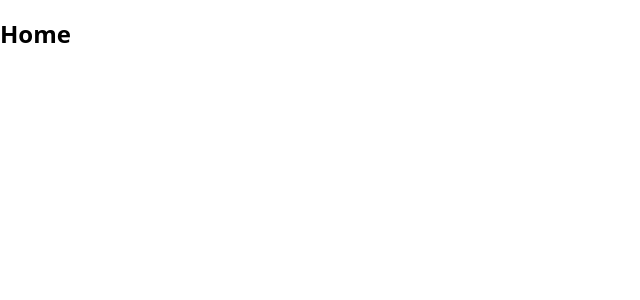
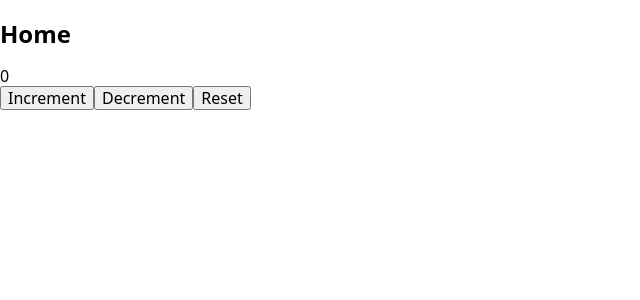
Before and after one commit to chjack10/Clon-Netflix, a React (Vite) app: page / in a window 1280 px wide. Shown: the top 300 px of the page, without its empty margins (0-640 px from the left). Built offline with nearby package versions, Linux system fonts and the light colour scheme.

Commit message:
update counter

```diff
--- a/src/views/Home.tsx
+++ b/src/views/Home.tsx
@@ -1,3 +1,9 @@
-const Home = () => <h2>Home</h2>;
+import { Counter } from "../features/counter/Counter";
+
+
+const Home = () => <div>
+        <h2>Home</h2>
+        <Counter />
+    </div>
 
 export default Home;
```
